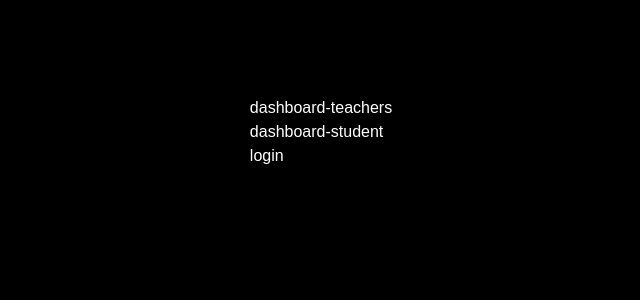
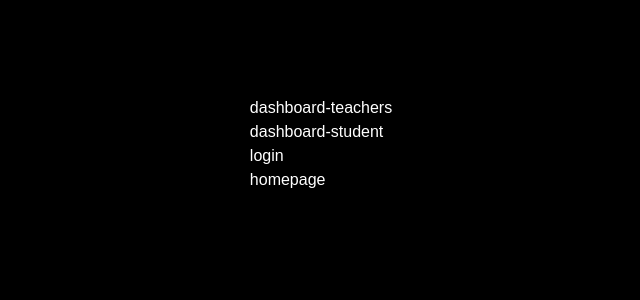
Before and after one commit to hindra2/talenta, a Next.js app: page / in a window 1280 px wide. Shown: the top 300 px of the page, without its empty margins (319-959 px from the left). Built offline with nearby package versions, Linux system fonts and the light colour scheme.

Commit message:
added link to homepage

```diff
--- a/src/app/page.tsx
+++ b/src/app/page.tsx
@@ -13,6 +13,9 @@ export default function Home() {
         <Link href="/login-page">
           <p>login</p>
         </Link>
+        <Link href="/home-page">
+          <p>homepage</p>
+        </Link>
       </div>
     </main>
   );
```
